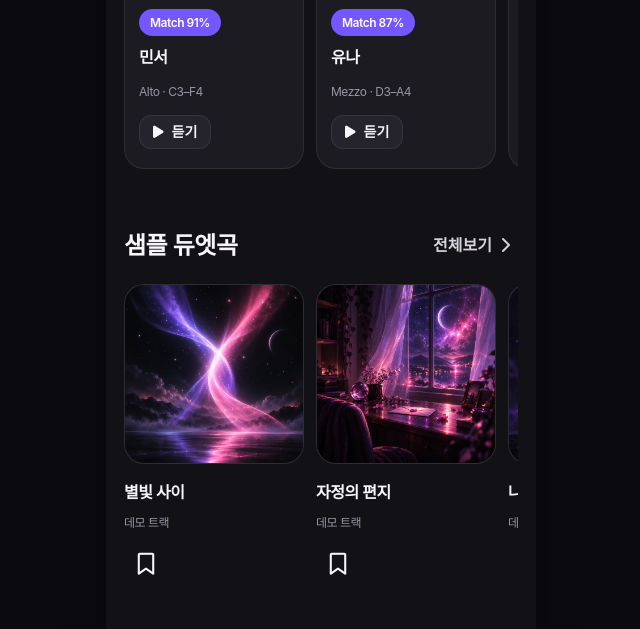
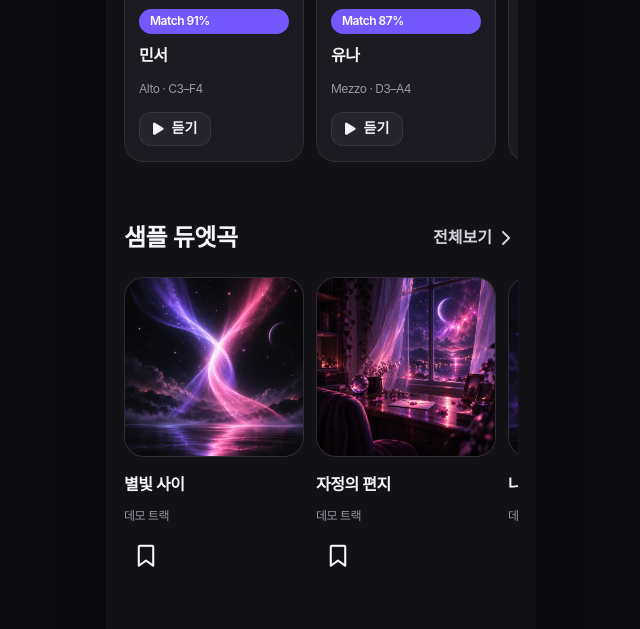
Before and after one commit to junes-lie/Vocalink, a plain HTML site: page index.html in a window 1280 px wide. Shown: the part 836-1465 px from the top of the page, without its empty margins (319-959 px from the left). Drawn offline with Linux system fonts and the light colour scheme.

Commit message:
Fix equal voice card heights after QA

```diff
--- a/index.html
+++ b/index.html
@@ -7,6 +7,11 @@
   <title>보컬 궁합 기반 듀엣 MVP</title>
   <link rel="stylesheet" href="vendor/fontawesome/css/all.min.css" />
   <link rel="stylesheet" href="css/style.css" />
+  <style>
+    .voice-card:not(.duet-preview-card) .voice-card-content { height:164px; padding:12px 14px 14px; display:flex; flex-direction:column; align-items:stretch; }
+    .voice-card:not(.duet-preview-card) .voice-card-content .meta { min-height:16px; line-height:16px; white-space:nowrap; overflow:hidden; text-overflow:ellipsis; }
+    .voice-card:not(.duet-preview-card) .voice-card-content .card-actions { margin-top:auto; padding-top:10px; }
+  </style>
 </head>
 <body>
   <div id="app" class="app-shell" aria-live="off"></div>
```
